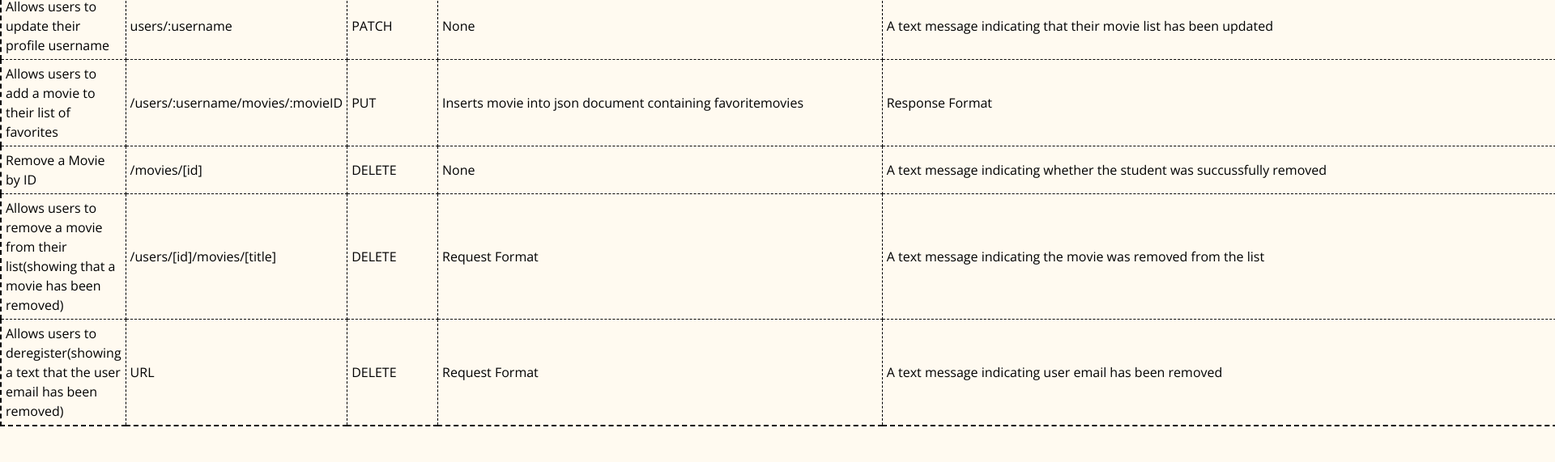
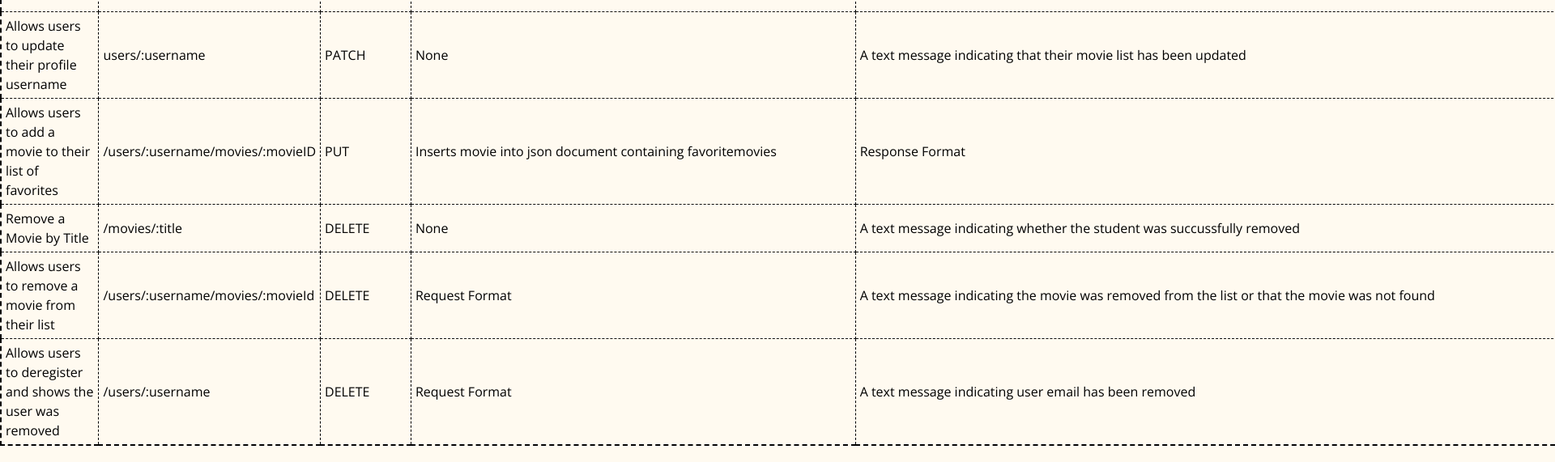
Before and after one commit to Naom-Roads/my-flix-api, a website: page public/apicalls.html in a window 1280 px wide. Shown: the part 1693-2264 px from the top of the page at 81% size, 1920 px wide, since content can reach past the window. Before the commit the page ends 2240 px from the top, so only its background shows below. Drawn offline with nearby package versions, Linux system fonts and the light colour scheme.

Commit message:
Updated the apicalls documentation to reflect the changes in the urls for routing

```diff
--- a/index.js
+++ b/index.js
@@ -253,7 +253,7 @@ app.patch("/users/:username", (req, res) => {
 
 // Allows users to add movie list
 
-app.post('/users/:username/movies/:movieId', (req, res) => {
+app.post("/users/:username/movies/:movieId", (req, res) => {
     Users.findOneAndUpdate({ username: req.params.username }, {
        $addToSet: { favoritemovies: req.params.movieId }
      },
--- a/public/apicalls.html
+++ b/public/apicalls.html
@@ -206,25 +206,25 @@
         <!-- Delete -->
 
         <tr>
-            <td>Remove a Movie by ID</td>
-            <td>/movies/[id]</td>
+            <td>Remove a Movie by Title</td>
+            <td>/movies/:title</td>
             <td>DELETE</td>
             <td>None</td>
             <td>A text message indicating whether the student was succussfully removed</td>
         </tr>
 
         <tr>
-            <td>Allows users to remove a movie from their list(showing that a movie has been removed)</td>
-            <td>/users/[id]/movies/[title]</td>
+            <td>Allows users to remove a movie from their list</td>
+            <td>/users/:username/movies/:movieId</td>
             <td>DELETE</td>
             <td>Request Format</td>
-            <td>A text message indicating the movie was removed from the list</td>
+            <td>A text message indicating the movie was removed from the list or that the movie was not found</td>
 
         </tr>
 
         <tr>
-            <td>Allows users to deregister(showing a text that the user email has been removed)</td>
-            <td>URL</td>
+            <td>Allows users to deregister and shows the user was removed</td>
+            <td>/users/:username</td>
             <td>DELETE</td>
             <td>Request Format</td>
             <td>A text message indicating user email has been removed</td>
```
